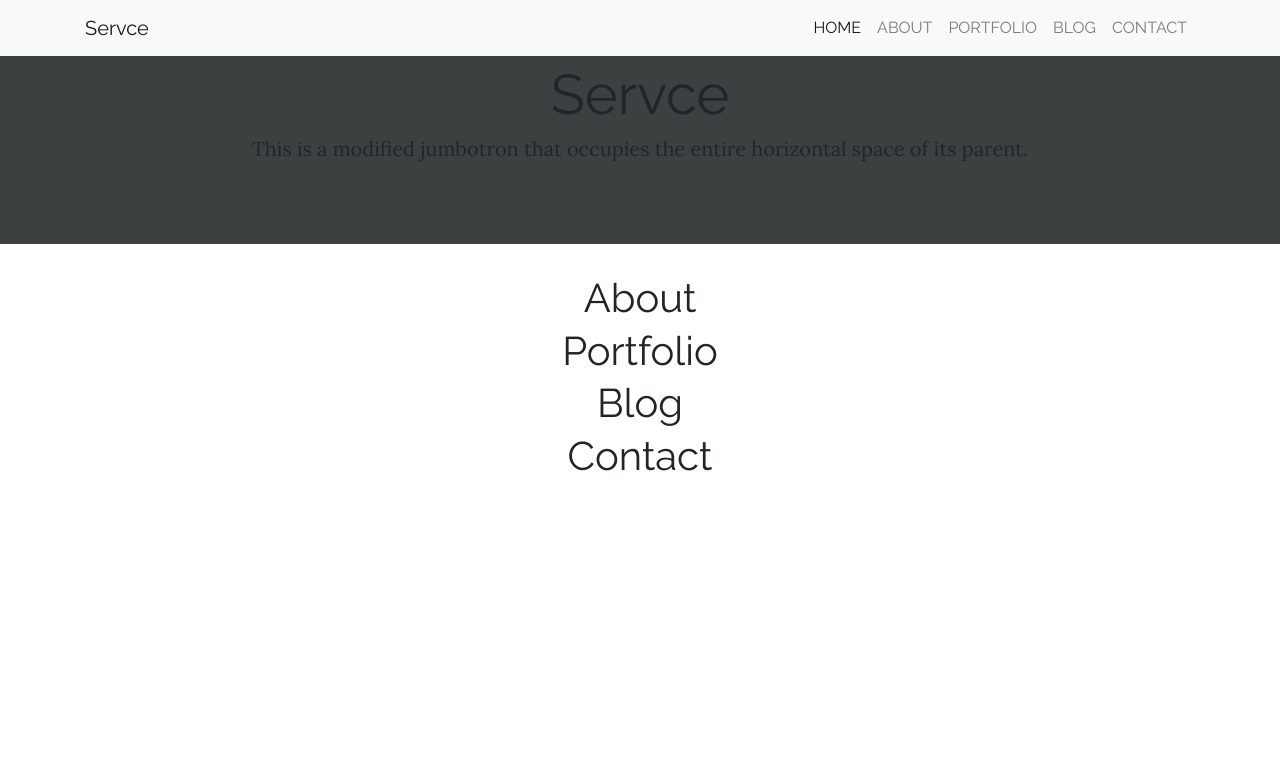
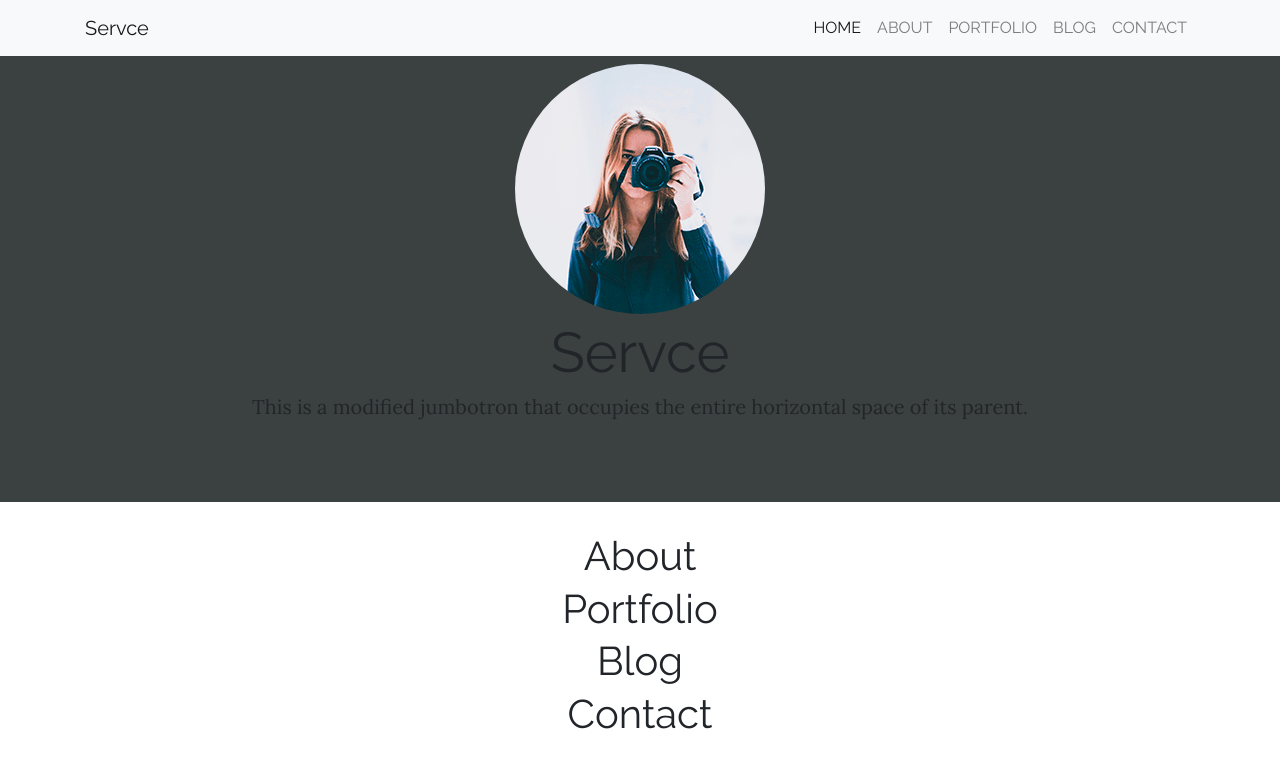
Before and after one commit to marlospomin/servce, a website: page index.html in a window 1280 px wide. Drawn offline with nearby package versions, Linux system fonts and the light colour scheme.

Commit message:
Add profile image

```diff
--- a/index.html
+++ b/index.html
@@ -50,7 +50,7 @@
     </header>
     <div class="jumbotron jumbotron-fluid">
       <div class="container text-center">
-        <!-- headshot of somebody -->
+        <img src="img/profile-picture.png" class="rounded-circle img-fluid mb-2"  alt="profile picture">
         <h1 class="display-4">Servce</h1>
         <p class="lead">This is a modified jumbotron that occupies the entire horizontal space of its parent.</p>
         <!-- button to section below or call to action to portfolio link -->
```
Also changed, not shown: img/profile-picture.png (added).
